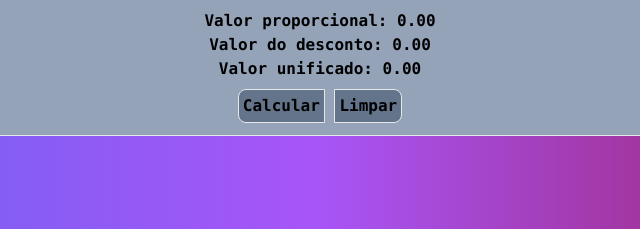
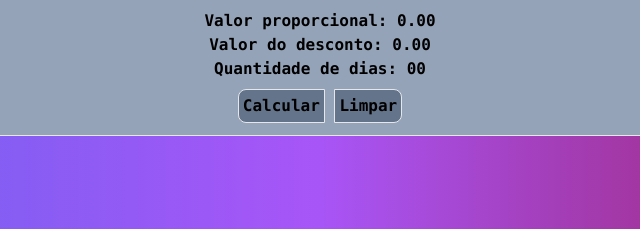
Before and after one commit to mauricioPReis/Caucadora_Proporcional_de_Dias, a plain HTML site: page index.html in a window 1280 px wide. Shown: the part 286-515 px from the top of the page, 320-960 px from the left. Drawn offline with nearby package versions, Linux system fonts and the light colour scheme.

Commit message:
Atualização.2.3.1

```diff
--- a/index.html
+++ b/index.html
@@ -41,8 +41,8 @@
         	<span id="resul2">0.00</span>
         </div>
         <div>
-        	<label>Valor unificado:</label>
-        	<span id="resul3">0.00</span>
+        	<label>Quantidade de dias:</label>
+        	<span id="resul3">00</span>
         </div>
       </section>
 
```
